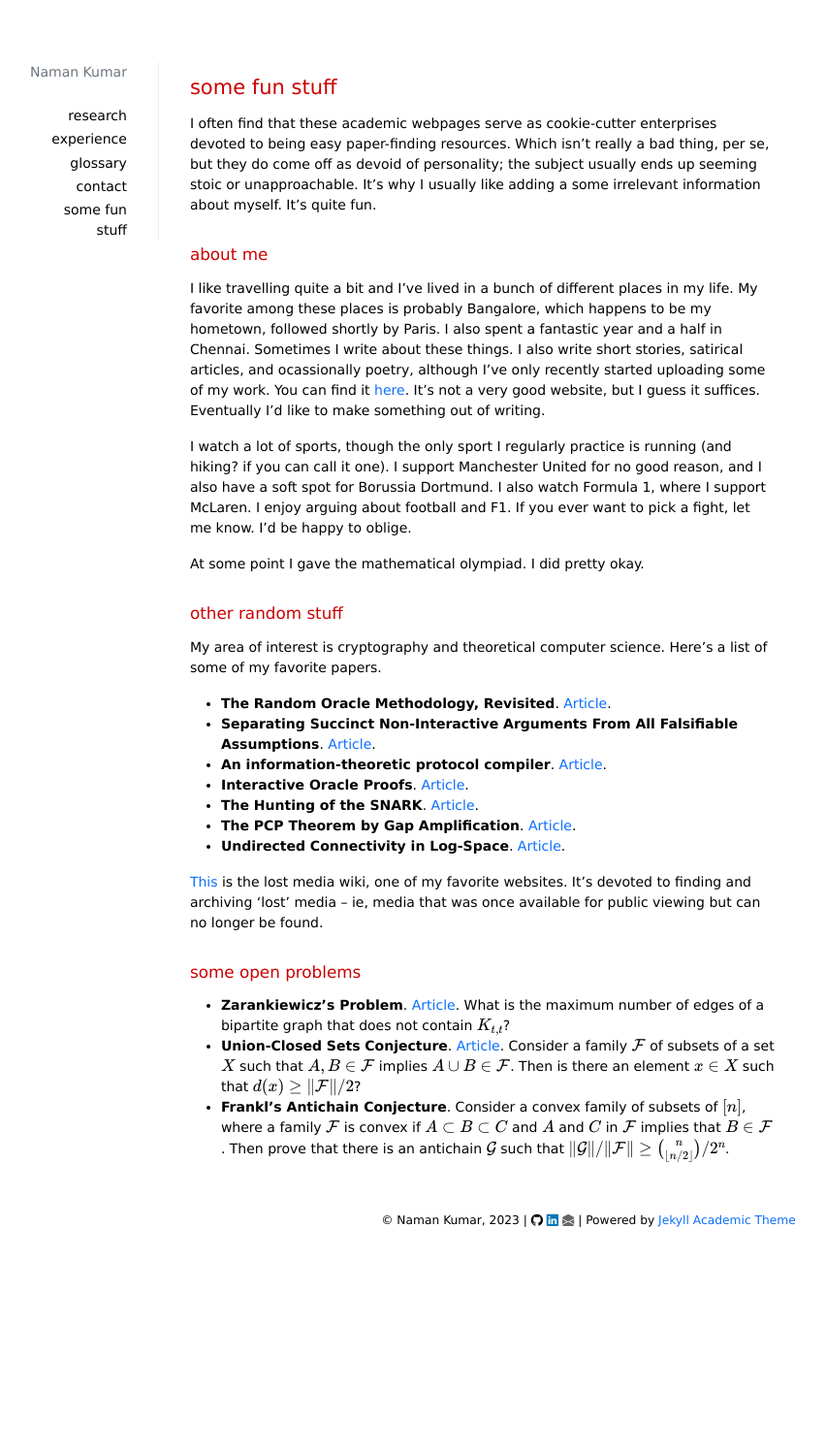
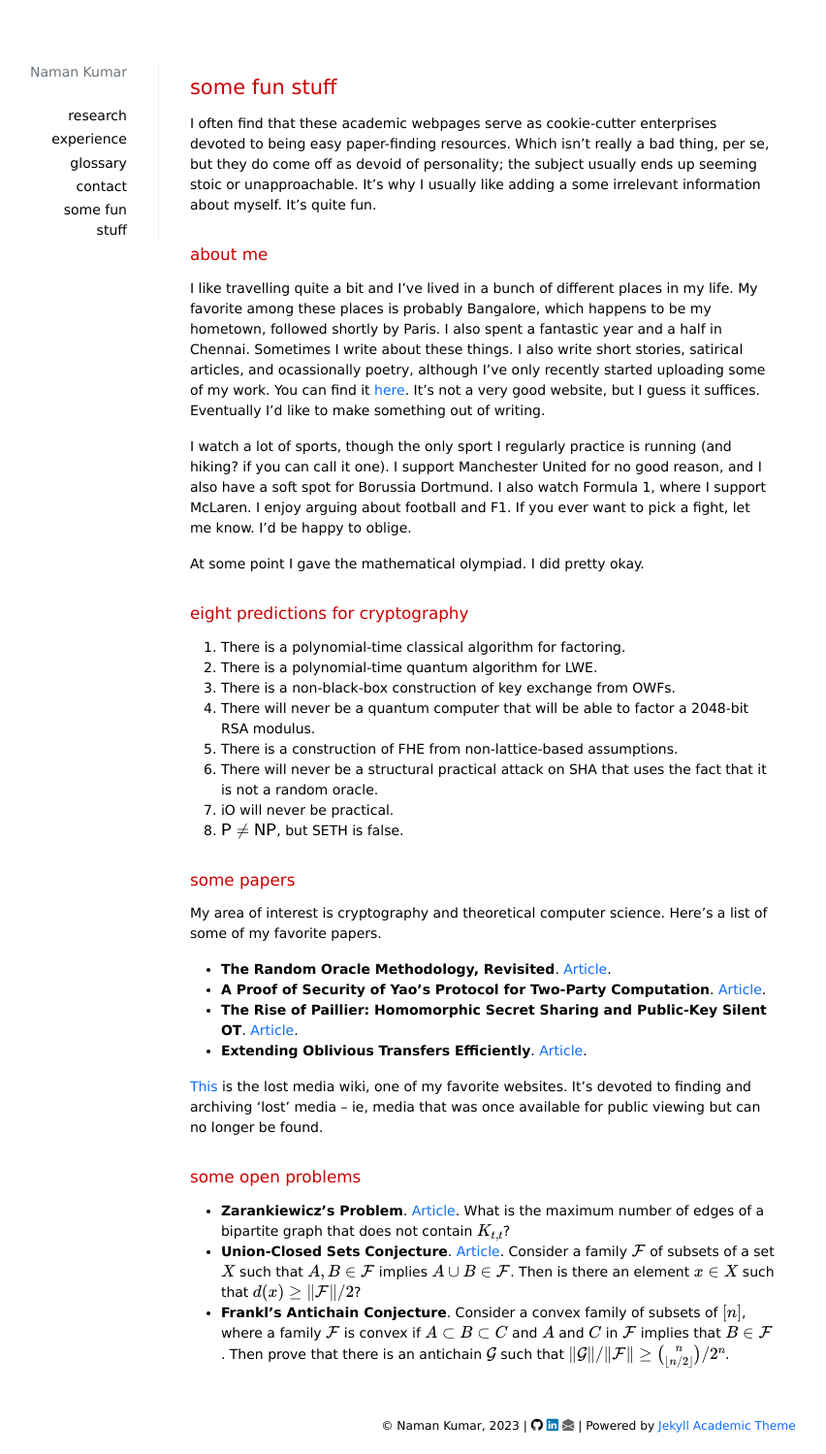
Before and after one commit to matcauthon49/matcauthon49.github.io, a Jekyll site: the page built from _pages/some-fun-stuff.md, in a window 1280 px wide. Shown: the whole page at 97% size, without its empty margins (33-885 px from the left). Built offline with Jekyll 4.4.1, drawn with Linux system fonts in a browser that asks for light colours; nearby versions of some CDN libraries; formulas are drawn with MathJax 3; a style sheet for code colours, icons or effects is not loaded; before the commit the page ends 1287 px from its top, so only the background shows below that.

Commit message:
Update some-fun-stuff.md

```diff
--- a/_pages/some-fun-stuff.md
+++ b/_pages/some-fun-stuff.md
@@ -19,17 +19,25 @@ I watch a lot of sports, though the only sport I regularly practice is running (
 
 At some point I gave the mathematical olympiad. I did pretty okay.
 
-<h2 style="color: #cc0000;">other random stuff</h2>
+<h2 style="color: #cc0000;">eight predictions for cryptography</h2>
+
+1. There is a polynomial-time classical algorithm for factoring.
+2. There is a polynomial-time quantum algorithm for LWE.
+3. There is a non-black-box construction of key exchange from OWFs.
+4. There will never be a quantum computer that will be able to factor a 2048-bit RSA modulus.
+5. There is a construction of FHE from non-lattice-based assumptions.
+6. There will never be a structural practical attack on SHA that uses the fact that it is not a random oracle.
+7. iO will never be practical.
+8. $$\mathsf{P}\neq\mathsf{NP}$$, but SETH is false.
+
+<h2 style="color: #cc0000;">some papers</h2>
 
 My area of interest is cryptography and theoretical computer science. Here's a list of some of my favorite papers.
 
 + **The Random Oracle Methodology, Revisited**. [Article](https://eprint.iacr.org/1998/011).
-+ **Separating Succinct Non-Interactive Arguments From All Falsifiable Assumptions**. [Article](https://eprint.iacr.org/2010/610).
-+ **An information-theoretic protocol compiler**. [Article](https://ieeexplore.ieee.org/document/6404657).
-+ **Interactive Oracle Proofs**. [Article](https://eprint.iacr.org/2016/116).
-+ **The Hunting of the SNARK**. [Article](https://eprint.iacr.org/2014/580).
-+ **The PCP Theorem by Gap Amplification**. [Article](https://www.wisdom.weizmann.ac.il/~dinuri/mypapers/combpcp.pdf).
-+ **Undirected Connectivity in Log-Space**. [Article](https://omereingold.files.wordpress.com/2014/10/sl.pdf).
++ **A Proof of Security of Yao’s Protocol for Two-Party Computation**. [Article](https://eprint.iacr.org/2021/1453).
++ **The Rise of Paillier: Homomorphic Secret Sharing and Public-Key Silent OT**. [Article](https://eprint.iacr.org/2021/262).
++ **Extending Oblivious Transfers Efficiently**. [Article](https://www.iacr.org/archive/crypto2003/27290145/27290145.pdf).
 
 [This](https://lostmediawiki.com/Home) is the lost media wiki, one of my favorite websites. It's devoted to finding and archiving 'lost' media -- ie, media that was once available for public viewing but can no longer be found.
 
```
